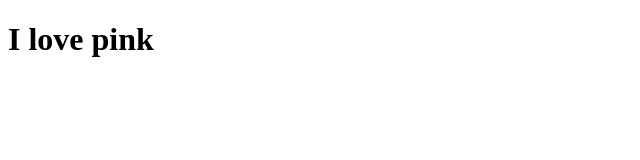
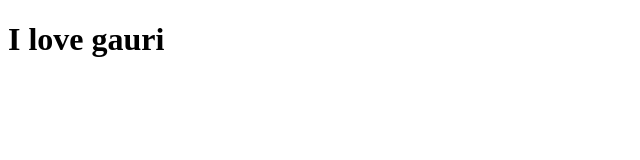
Before and after one commit to gauri0105/Testing3, a plain HTML site: page mahi.html in a window 1280 px wide. Shown: the full height of the page, 0-640 px from the left. Drawn offline with Linux system fonts and the light colour scheme.

Commit message:
Update mahi.html

```diff
--- a/mahi.html
+++ b/mahi.html
@@ -7,7 +7,7 @@
 </head>
 <body>
     <h1>
-        I love pink
+        I love gauri
     </h1>
 </body>
 </html>
```
